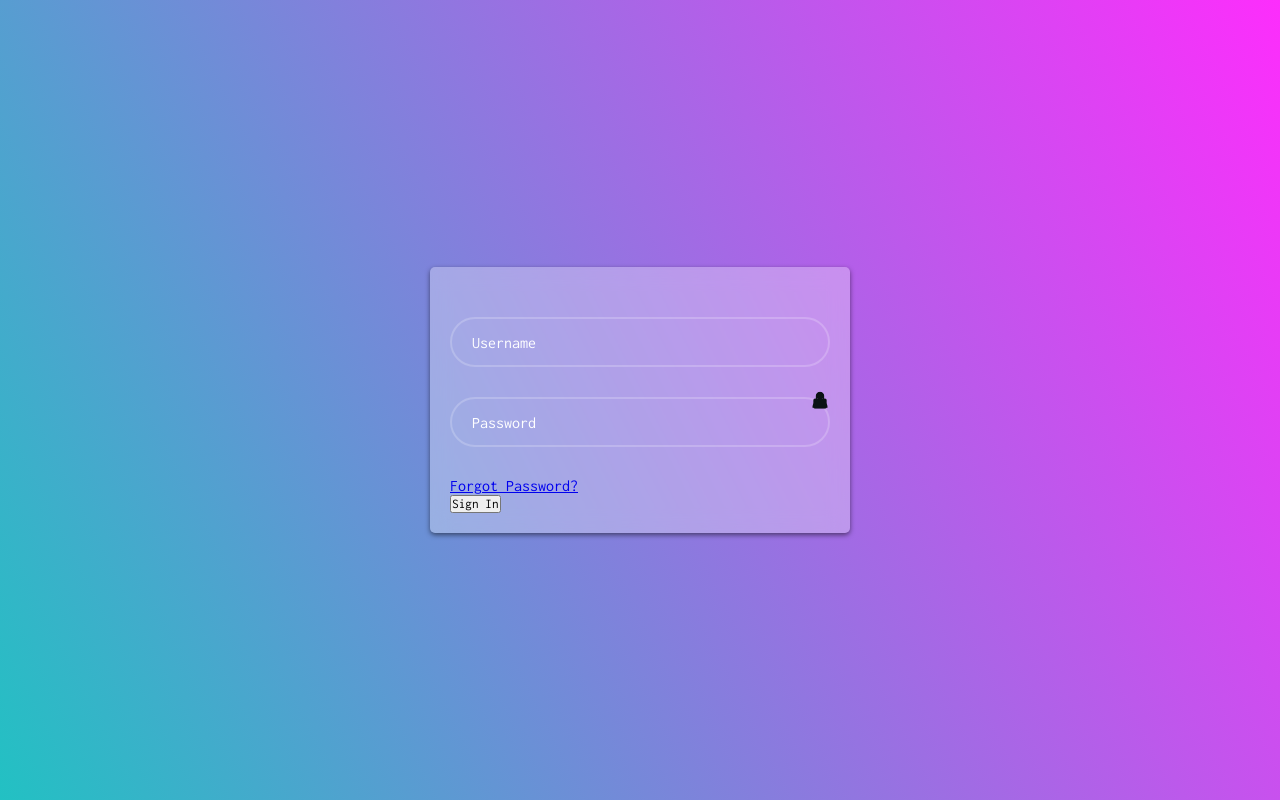
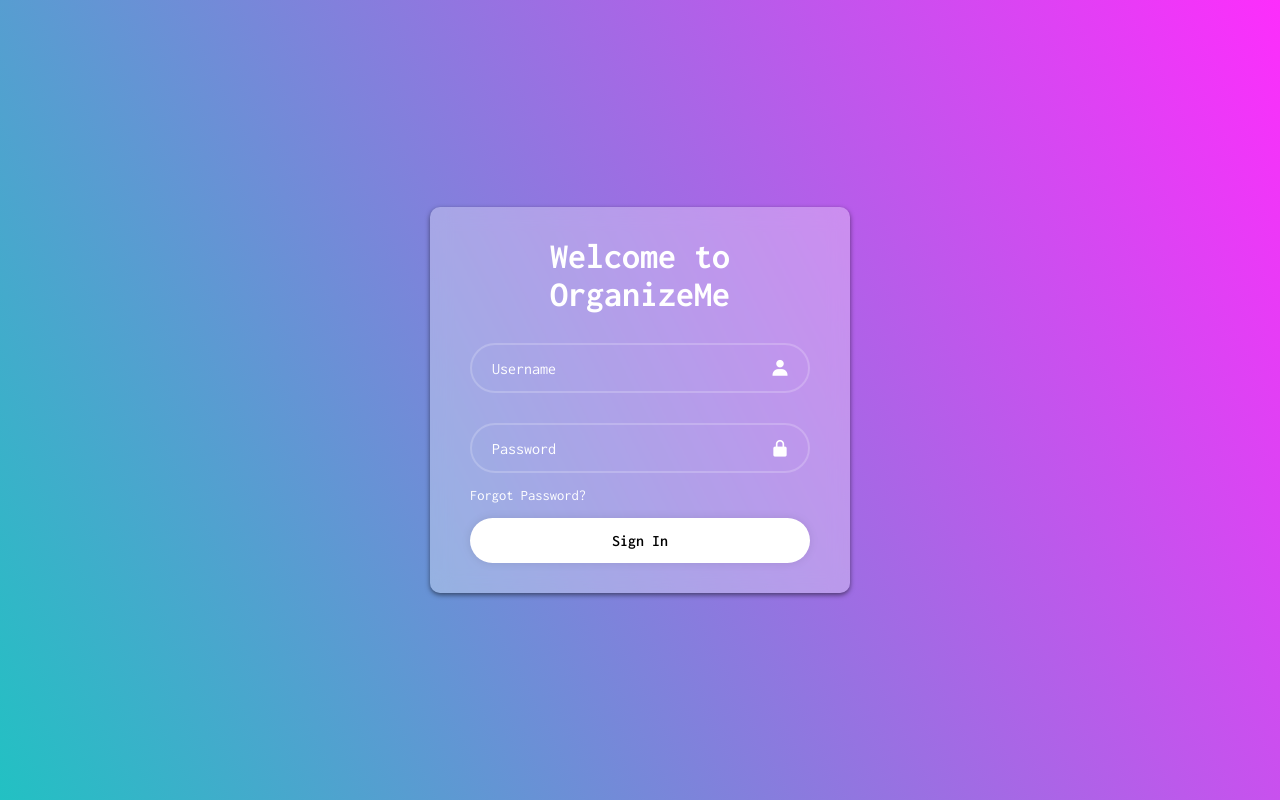
Before and after one commit to AyrtonW321/OraganizeMe, a PHP site: page / in a window 1280 px wide. Run offline with PHP 8.4, Linux system fonts and the light colour scheme.

Commit message:
Changed css

```diff
--- a/frontend/index.html
+++ b/frontend/index.html
@@ -15,7 +15,7 @@
             <h1>Welcome to OrganizeMe</h1>
             <form id="signInForm" action="/login">
                 <div class="inputBox">
-                    <input type = "password" placeholder="Username" id = "username" autocomplete="off" required>
+                    <input type = "" placeholder="Username" id = "username" autocomplete="off" required>
                     <i class='bx bxs-user'></i>
                 </div>
 
@@ -29,7 +29,7 @@
                     <a href="#">Forgot Password?</a>
                 </div>
 
-                <button type = "submit" id = "signInButton" onclick = "">
+                <button type = "submit" class="btn" onclick = "">
                     Sign In
                 </button>
             </form>
--- a/frontend/styles.css
+++ b/frontend/styles.css
@@ -22,40 +22,21 @@
 
 .loginPage{
     background: rgb(255,255,255,0.3);
-    color: #0B1215;
     width: 420px;
-    margin: 0 auto;
-    padding: 20px;
-    border-radius: 5px;
+    color: white;
     box-shadow: 0 2px 5px rgba(0, 0, 0, 0.5);
     backdrop-filter: blur(10px);
+    border-radius: 10px;
+    padding: 30px 40px;
 }
 
 .loginPage h1{
     font-size: 36px;
     text-align: center;
-    overflow: hidden;
-    animation: animate 2s linear forwards;
-}
-
-@keyframes animate {
-    0% {
-        width: 0px;
-        height: 0px;
-    }
-
-    30% {
-        width: 300px;
-        height: 0px;
-    }
-
-    60% {
-        width: 350px;
-        height: 60px;
-    }
 }
 
 .loginPage .inputBox{
+    position: relative;
     width: 100%;
     height: 50px;
     margin: 30px 0;
@@ -86,18 +67,32 @@
     font-size: 20px;
 }
 
-.loginPage .forget{
+.loginPage .forgot{
     display: flex;
     justify-content: space-between;
     font-size: 14.5px;
     margin: -15px 0 15px;
 }
 
-.remember-forgot label input{
-    accent-color: #fff;
-    margin-right: 3px;
+.forgot a{
+    color: #fff;
+    text-decoration: none;
 }
 
-.remember-forgot a{
-    color: #fff
+.forgot a:hover{
+    text-decoration: underline;
 }
+
+.loginPage .btn{
+    width: 100%;
+    height: 45px;
+    background: #fff;
+    border: none;
+    outline: none;
+    border-radius: 40px;
+    box-shadow: 0 0 10px rgba(0, 0, 0, .1);
+    cursor: pointer;
+    font-size: 16px;
+    color: black;
+    font-weight: 600;
+}
```
